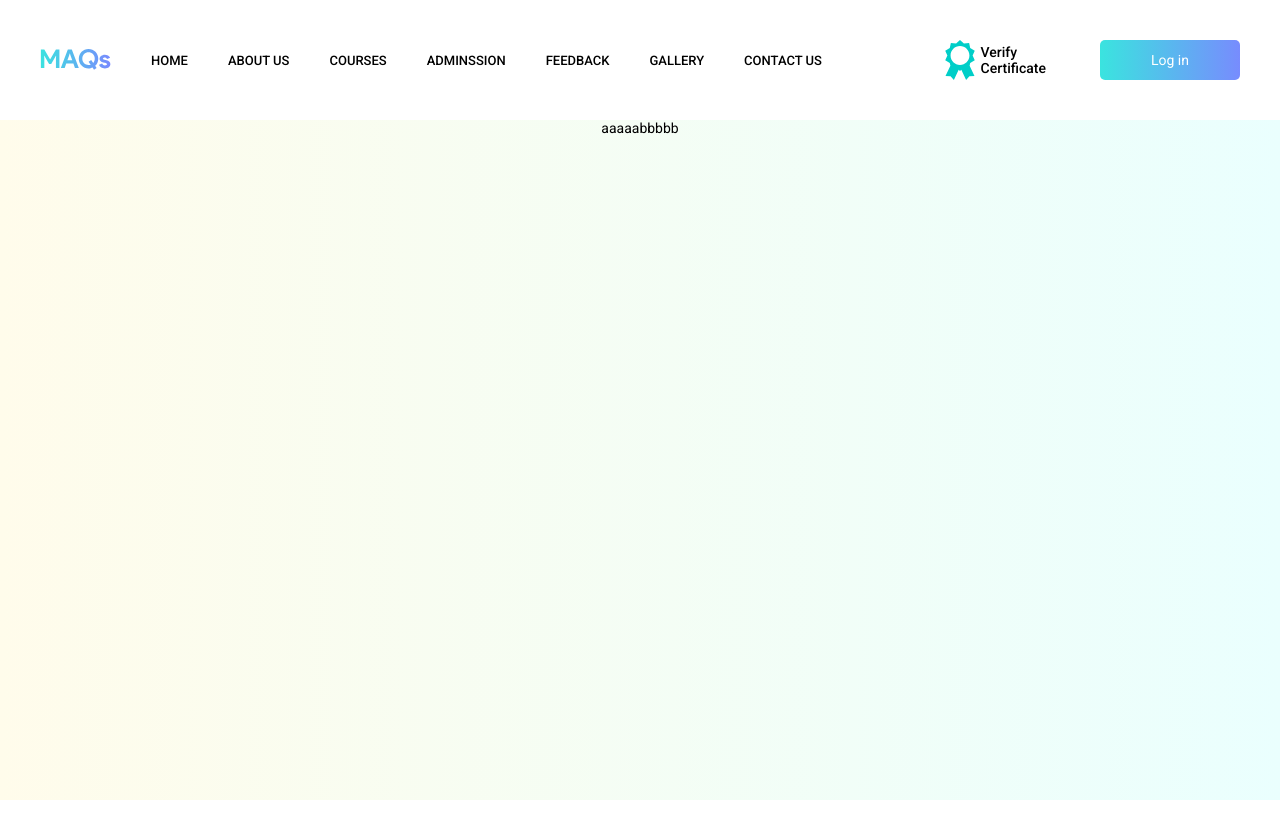
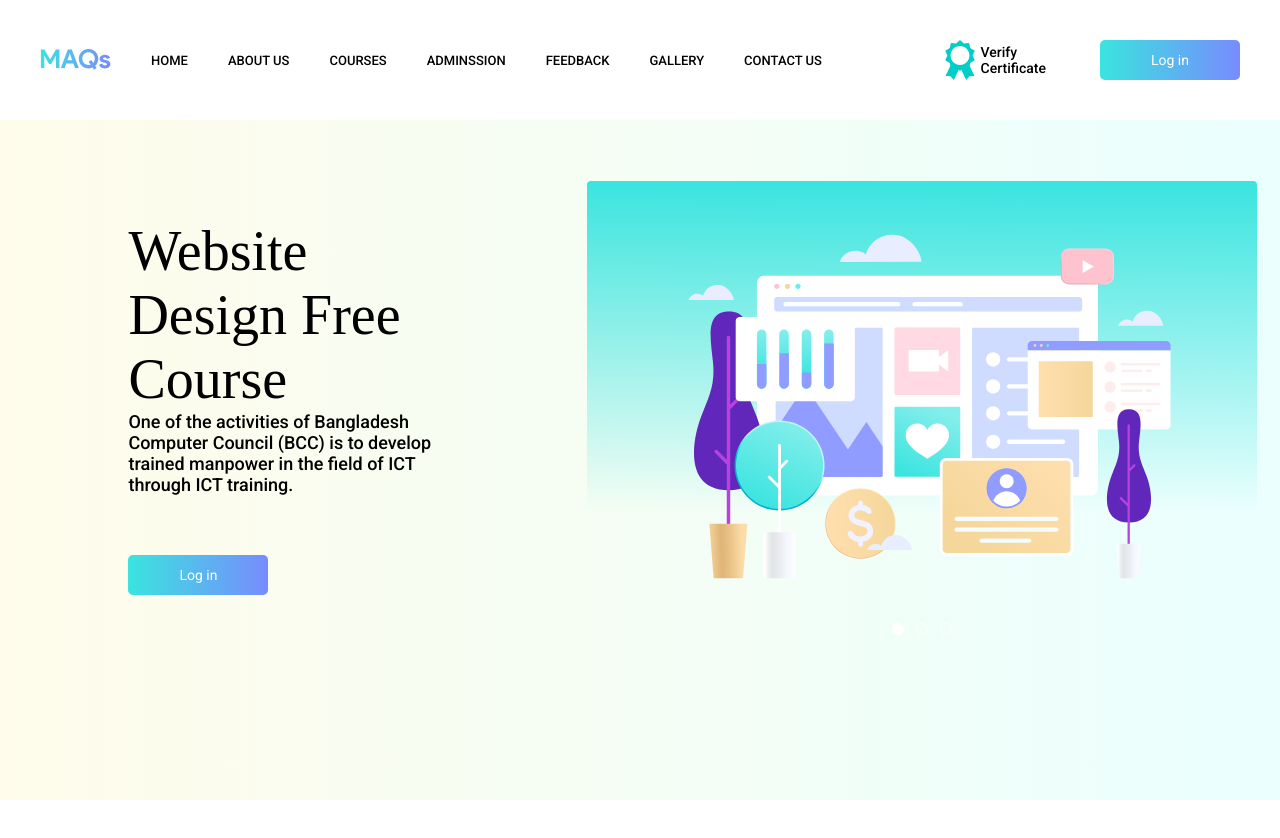
Before and after one commit to panoptisDev/react-responsive-landing-page-1, a React (Create React App) app: page / in a window 1280 px wide. Shown: the top 838 px of the page. Built offline with nearby package versions, Linux system fonts and the light colour scheme; the HTML template or start-up script is replaced by a standard one.

Commit message:
placing banner components//align both image and texts in middle vh

```diff
--- a/src/pages/Home/index.js
+++ b/src/pages/Home/index.js
@@ -2,17 +2,24 @@ import React from 'react';
 
 import * as S from './styles'
 import Header from '../../components/Header'
+import ImageBanner from '../../assets/ImageBanner.svg'
+import Button from '../../components/Button'
 
 const Home = () => {
   return (
     <>
-      <Header/>
+      <Header />
 
       <S.BannerWrapper>
 
         <S.BannerContainer>
-          <p>aaaaa</p>
-          <p>bbbbb</p>
+
+          <S.BannerContent>
+            <h1>Website Design Free Course</h1>
+            <h2>One of the activities of Bangladesh Computer Council (BCC) is to develop trained manpower in the field of ICT through ICT training.</h2>
+            <Button />
+          </S.BannerContent>
+          <img src={ImageBanner} alt="main image banner" />
         </S.BannerContainer>
 
       </S.BannerWrapper>
@@ -21,9 +28,7 @@ const Home = () => {
 
       </S.Wrapper>
 
-      <S.Wrapper>
 
-      </S.Wrapper>
 
 
     </>
--- a/src/pages/Home/styles.js
+++ b/src/pages/Home/styles.js
@@ -6,9 +6,36 @@ export const BannerWrapper = styled.div`
 `;
 
 export const BannerContainer = styled.div`
-  display: flex;
-  justify-content: center;
+  display: grid;
+  grid-template-columns: 1fr 1fr;
 `;
+
+export const BannerContent = styled.div`
+  display: inline-block;
+  margin: auto auto;
+  width: 24vw;
+
+  & h1 {
+    font-size: 56px;
+    font-family: 'Product Sans';
+    font-weight: 500;
+  }
+
+  & h2 {
+    font-size: 18px;
+    font-weight: 500;
+  }
+
+  & button {
+    margin-top: 60px;
+  }
+`;
+
+
+
+
+
+
 
 export const Wrapper = styled.div`
   background: #FFF;
```
